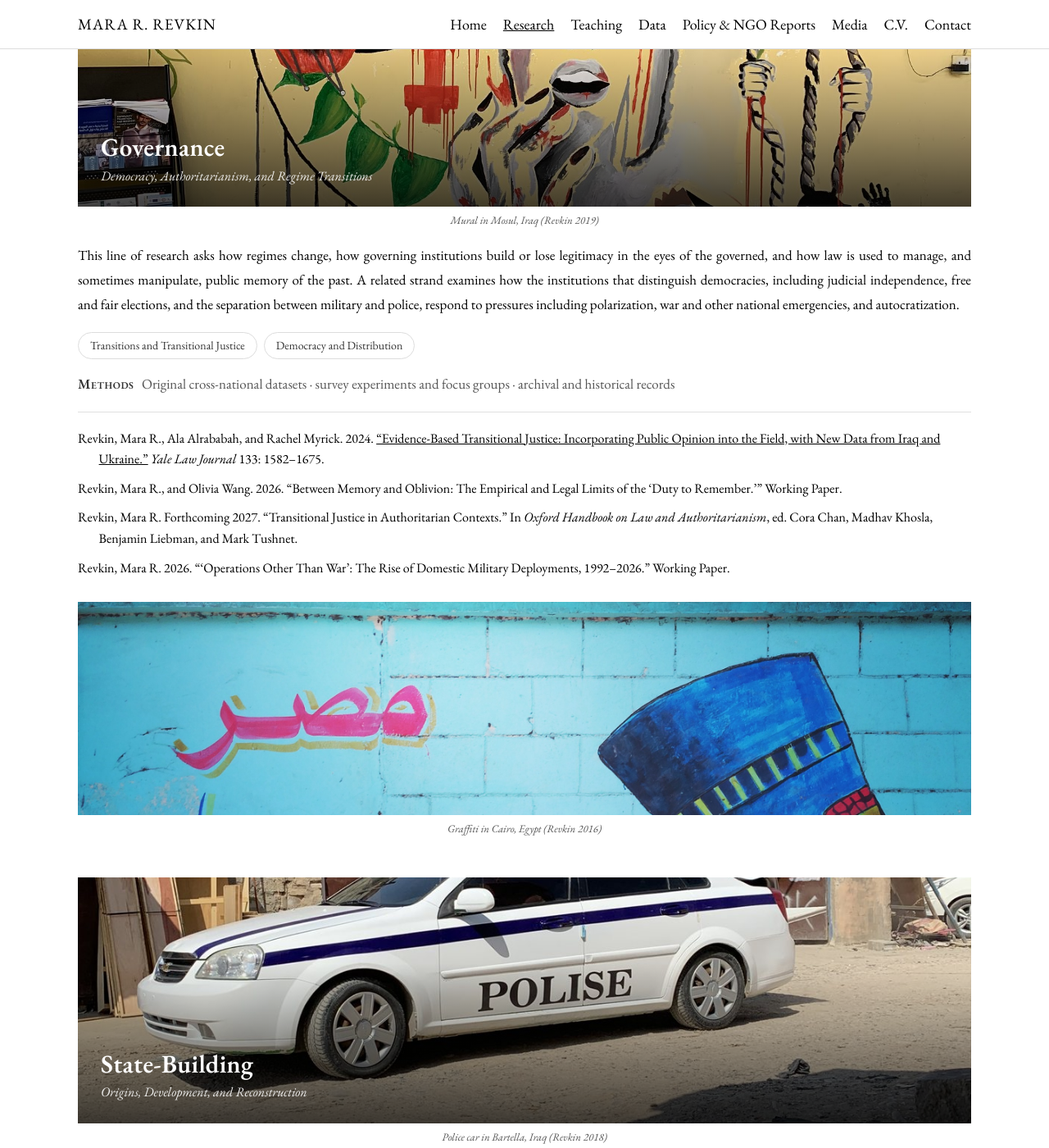
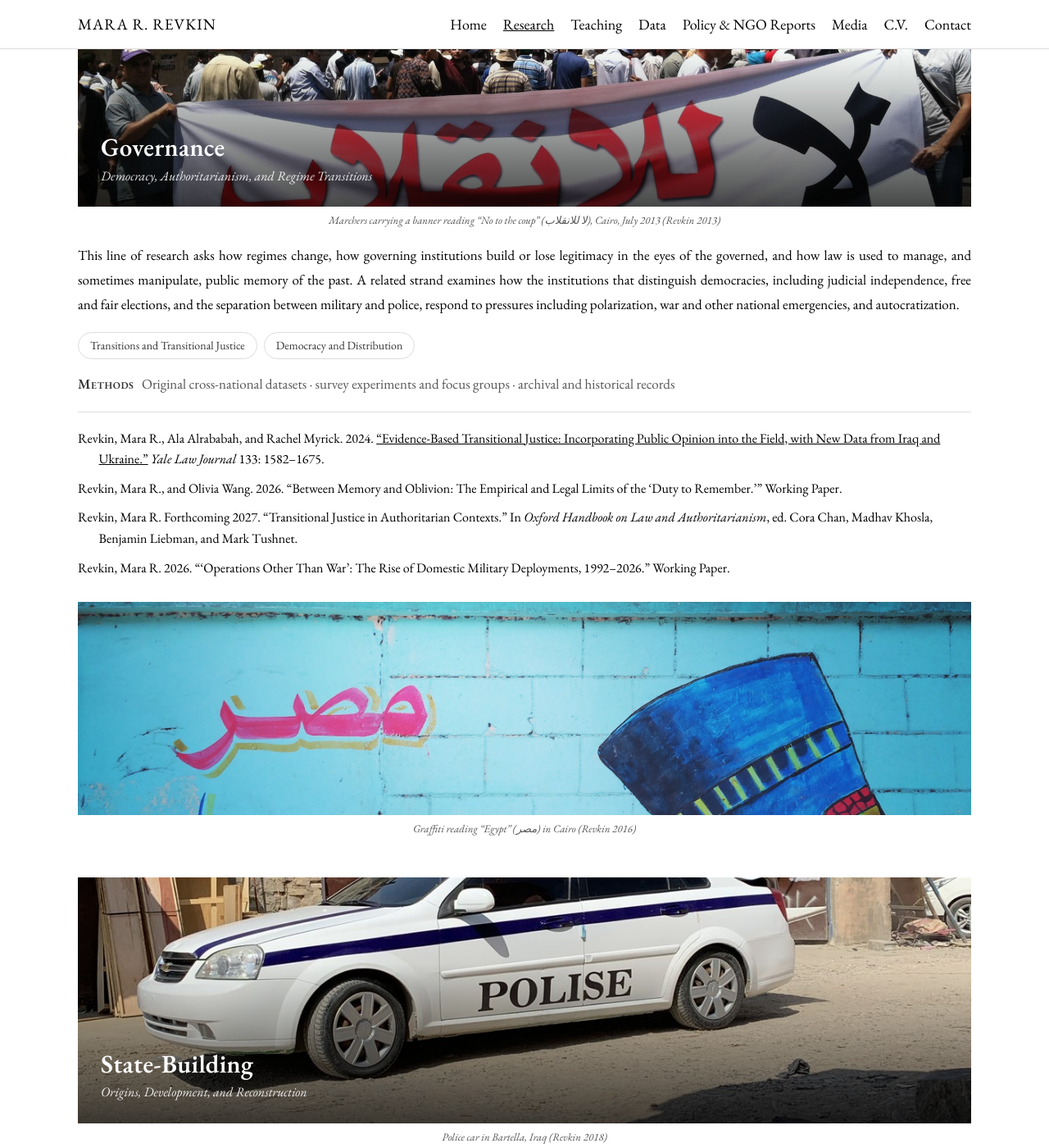
Before and after one commit to mrevkin/mrevkin.github.io, a Jekyll site: the page research.html, which Jekyll copies as it is, in a window 1280 px wide and 1400 px high, scrolled down 557 px. Shown: the whole window at 82% size. Built offline with Jekyll 4.4.1, drawn with Linux system fonts in a browser that asks for light colours.

Commit message:
Governance photo: Cairo 'No to the coup' banner; add Arabic translations to captions

```diff
--- a/research.html
+++ b/research.html
@@ -63,13 +63,13 @@
 
     <section class="theme" data-theme>
       <div class="theme-photo">
-        <img src="research-transitional-justice.jpeg" alt="Mural in Mosul, Iraq" />
+        <img src="cairo-no-to-the-coup.jpg" alt="Marchers carrying a banner reading &quot;No to the coup&quot; in Cairo, July 2013" />
         <div class="theme-overlay">
           <h2>Governance</h2>
           <p class="theme-sub">Democracy, Authoritarianism, and Regime Transitions</p>
         </div>
       </div>
-      <p class="img-caption">Mural in Mosul, Iraq (Revkin 2019)</p>
+      <p class="img-caption">Marchers carrying a banner reading &ldquo;No to the coup&rdquo; (<span lang="ar" dir="rtl">&#1604;&#1575; &#1604;&#1604;&#1575;&#1606;&#1602;&#1604;&#1575;&#1576;</span>), Cairo, July 2013 (Revkin 2013)</p>
       <div class="theme-body">
         <p>This line of research asks how regimes change, how governing institutions build or lose legitimacy in the eyes of the governed, and how law is used to manage, and sometimes manipulate, public memory of the past. A related strand examines how the institutions that distinguish democracies, including judicial independence, free and fair elections, and the separation between military and police, respond to pressures including polarization, war and other national emergencies, and autocratization.</p>
         <div class="strands"><span>Transitions and Transitional Justice</span><span>Democracy and Distribution</span></div>
@@ -83,7 +83,7 @@
         <p class="no-match">No work in this area uses the selected method.</p>
       <div class="photo-single">
         <img src="research-comparative-law.jpg" alt="Graffiti in Cairo, Egypt" />
-        <p class="img-caption">Graffiti in Cairo, Egypt (Revkin 2016)</p>
+        <p class="img-caption">Graffiti reading &ldquo;Egypt&rdquo; (<span lang="ar" dir="rtl">&#1605;&#1589;&#1585;</span>) in Cairo (Revkin 2016)</p>
       </div>
       </div>
     </section>
```
